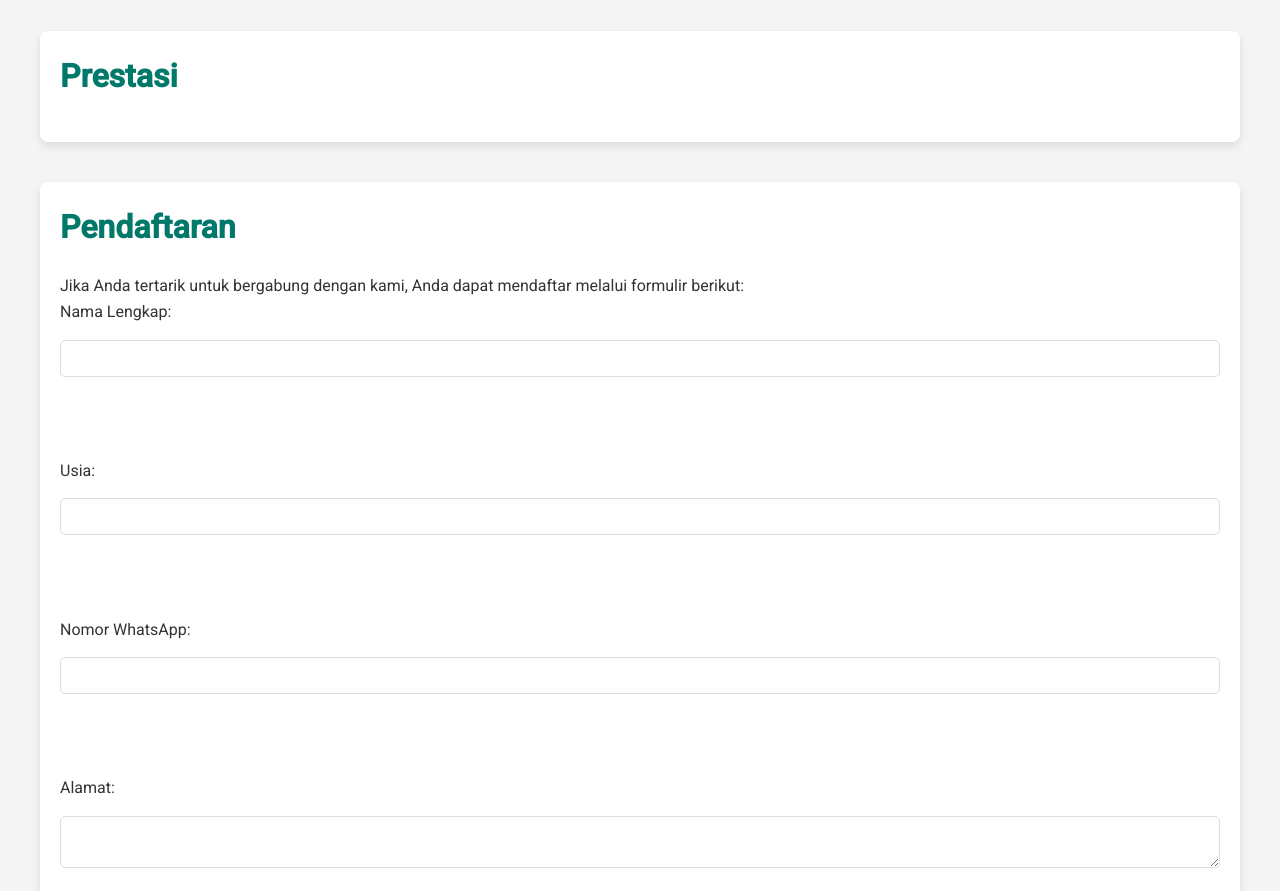
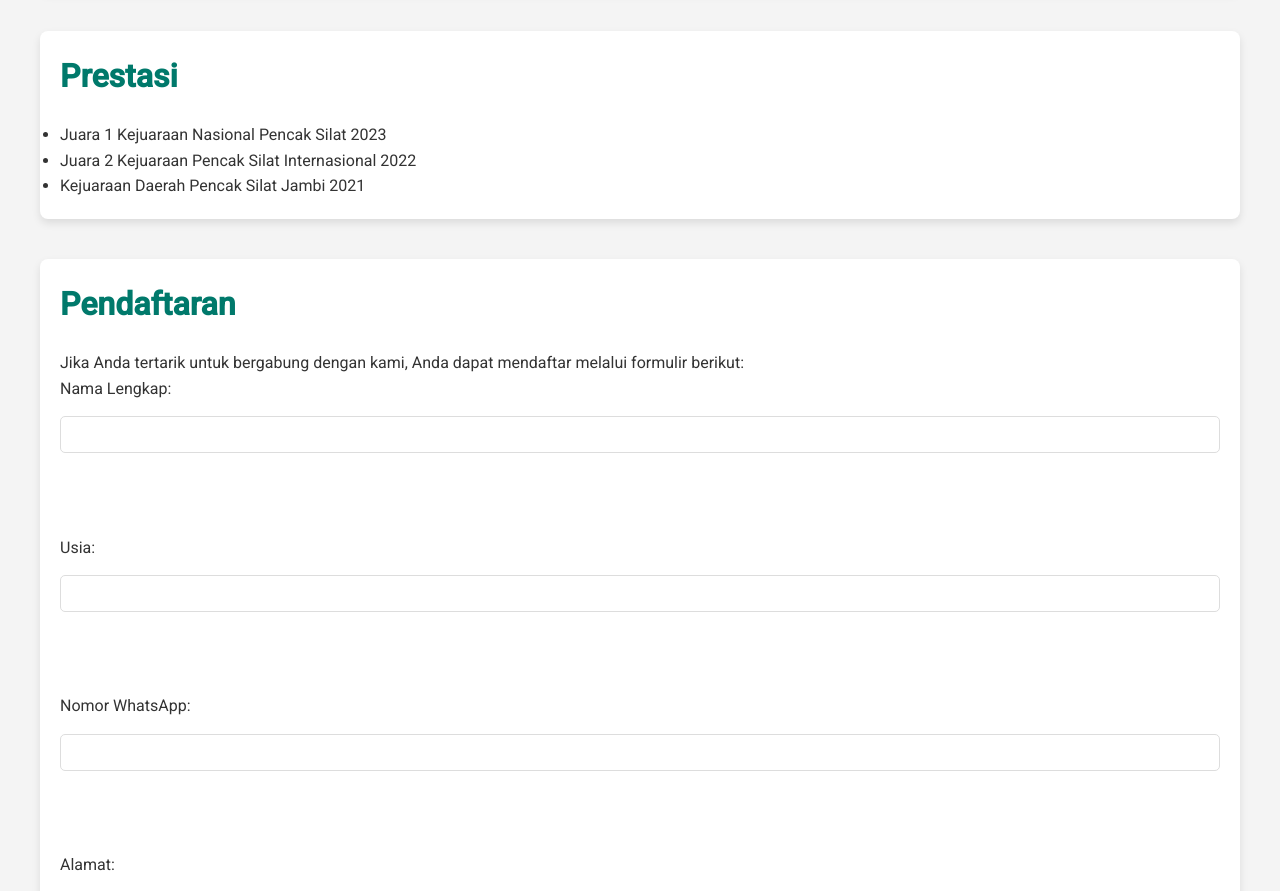
Before and after one commit to Sistana/IMA-2025, a plain HTML site: page index.html in a window 1280 px wide. Shown: the part 1200-2091 px from the top of the page. Drawn offline with Linux system fonts and the light colour scheme; a script that the page names is missing.

Commit message:
Update index.html

```diff
--- a/index.html
+++ b/index.html
@@ -66,7 +66,9 @@
     <section id="Prestasi">
         <h2>Prestasi</h2>
         <ul>
-
+            <li>Juara 1 Kejuaraan Nasional Pencak Silat 2023</li>
+            <li>Juara 2 Kejuaraan Pencak Silat Internasional 2022</li>
+            <li>Kejuaraan Daerah Pencak Silat Jambi 2021</li>
         </ul>
     </section>
 
```
